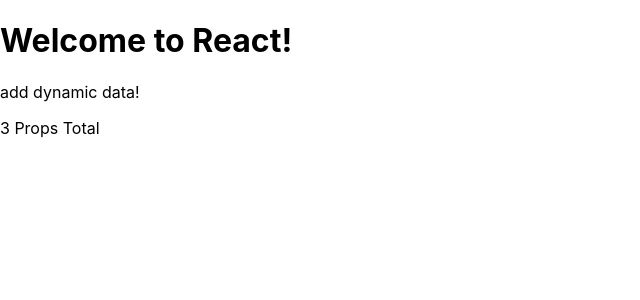
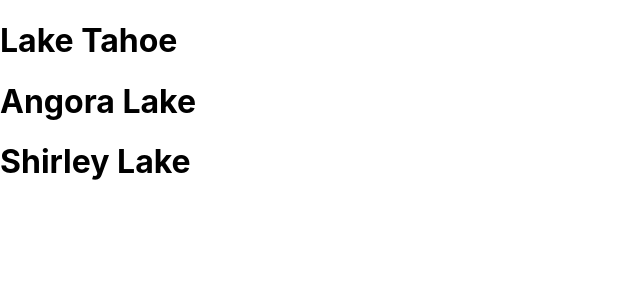
Before and after one commit to shibata421/LearningReact, a React (Create React App) app: page / in a window 1280 px wide. Shown: the top 300 px of the page, without its empty margins (0-640 px from the left). Built offline with nearby package versions, Linux system fonts and the light colour scheme.

Commit message:
Composing components

```diff
--- a/src/index.js
+++ b/src/index.js
@@ -2,21 +2,23 @@
 import ReactDOM from 'react-dom';
 import './index.css';
 
-function Hello({library, message, number}) {
+function Lake({name}) {
+  return (
+    <h1>{name}</h1>
+  )
+}
+
+function App() {
   return (
     <div>
-      <h1>Welcome to {library}!</h1>
-      <p>{message}</p>
-      <p>{number} Props Total</p>
+      <Lake name="Lake Tahoe" />
+      <Lake name="Angora Lake" />
+      <Lake name="Shirley Lake" />
     </div>
   )
 }
 
 ReactDOM.render(
-  <Hello
-    library="React"
-    message="add dynamic data!"
-    number={3}
-  />,
+  <App />,
   document.getElementById('root')
 );
```
